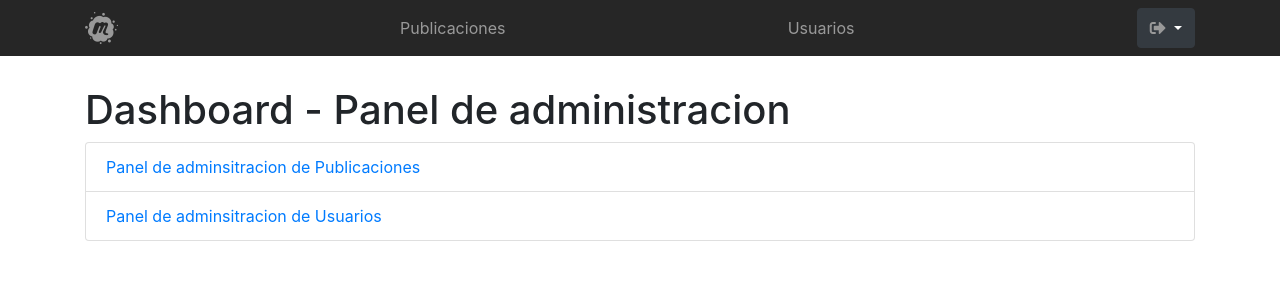
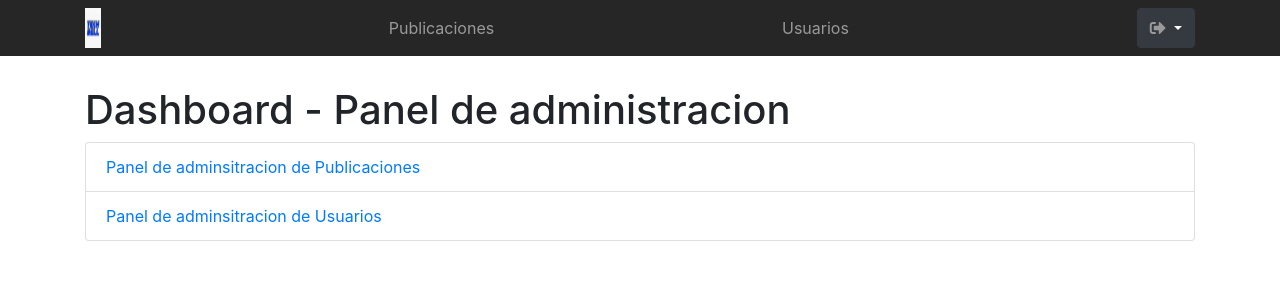
Before and after one commit to Mateolet/techSell, a PHP site: page /admin.php in a window 1280 px wide. Shown: the top 300 px of the page. Run offline with PHP 8.4, Linux system fonts and the light colour scheme; some libraries are stand-ins or nearby versions.

Commit message:
Se agregan

```diff
--- a/includes/nav.php
+++ b/includes/nav.php
@@ -1,9 +1,6 @@
 <nav class="site-header sticky-top py-2">
     <div class="container d-flex flex-column flex-md-row justify-content-between">
-        <a href="index.php" class="mt-1">
-            <i class="fab fa-meetup fa-2x"></i>
-        </a>
-
+            <img src="../img/TechLogo.png">
 
         <a class="py-2" href="adminProductos.php">Publicaciones</a>
         <a class="py-2" href="adminUsuarios.php">Usuarios</a>
```
Also changed, not shown: img/TechLogo.png (added), img/logosinfondo.jpg (added).
